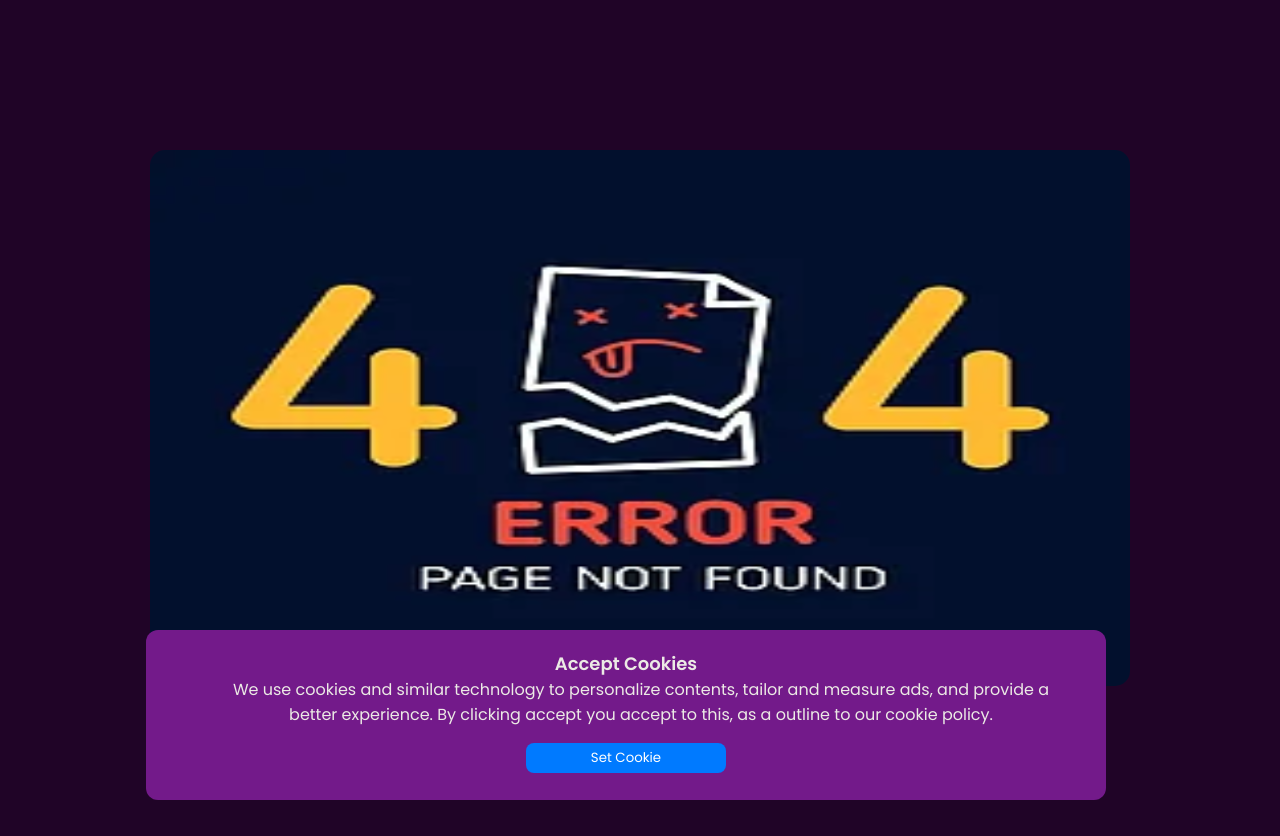
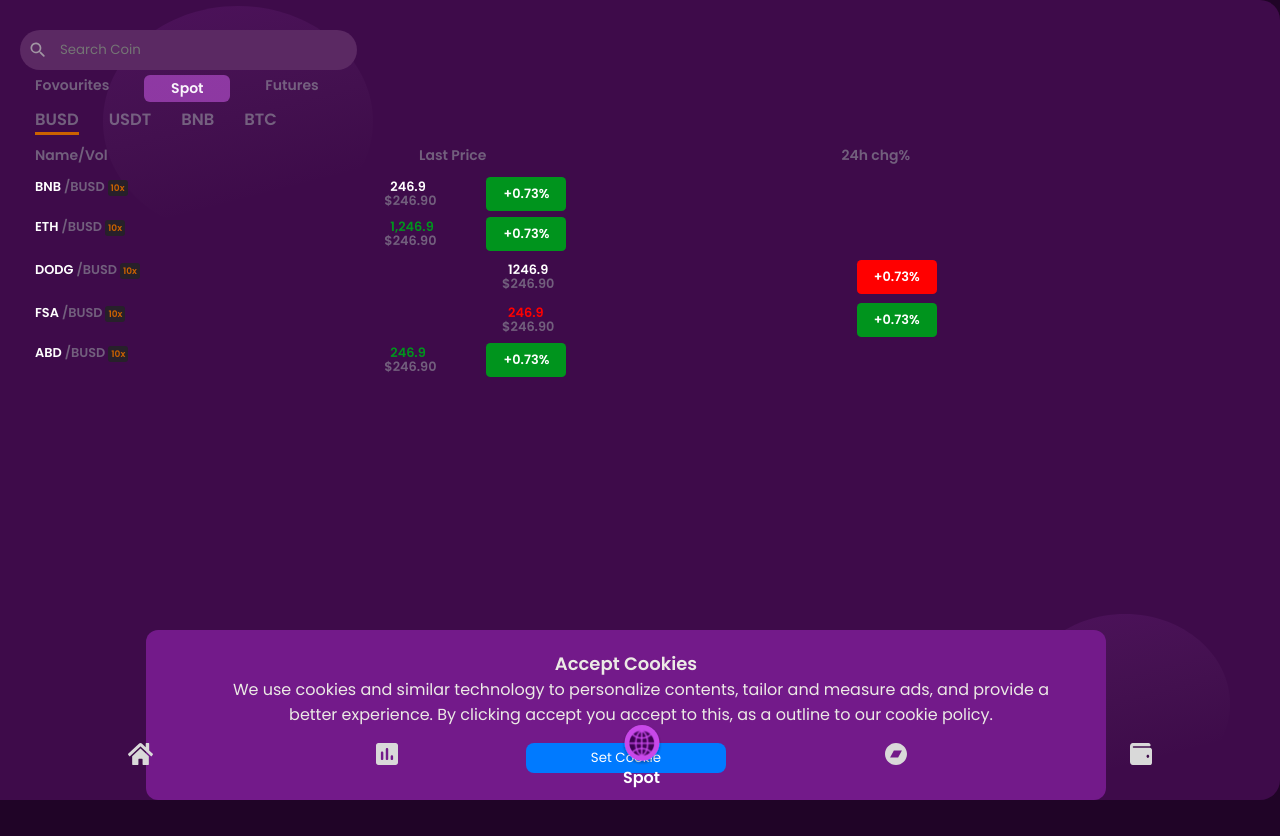
Before and after one commit to DCC-exchange/frontend, a React (Create React App) app: page /marketspot in a window 1280 px wide. After the commit the page ends 800 px from the top, so only its background shows below. Built offline with nearby package versions, Linux system fonts and the light colour scheme.

Commit message:
layout: adding bottom navigation bar

```diff
--- a/src/App.js
+++ b/src/App.js
@@ -23,6 +23,8 @@ import HomeRoute from "./components/HomeRoute";
 import Hot from "./pages/Hot";
 import Favourite from "./pages/Favourite";
 import Gainers from "./pages/Gainers";
+import BottomNav from "./components/BottomNav";
+import MarketSpot from "./pages/MarketSpot";
 
 
 
@@ -57,22 +59,30 @@ function App() {
         <Cookies />
       <Routes>
         <Route path="/" element={<Welcome />}></Route>
-        <Route path="/index" element={<Home />}>
-          <Route index path="hot" element={<Hot />}/>
+        {/* routes with the bottom navigation goes in here */}
+        <Route element={<BottomNav />}>
+        <Route path="index/" element={<Home />}>
+          <Route index element={<Hot />}/>
           <Route path="favourite" element={<Favourite />}/>
-          <Route path="hot" element={<Gainers />}/>
+          <Route path="gainers" element={<Gainers />}/>
+          <Route path="hot" element={<Hot />}/>
         </Route>
+        <Route path="market" element={<Market />}></Route>
+        <Route path="spot" element={<Spot />}></Route>
+        <Route path="marketspot" element={<MarketSpot />}></Route>
+        <Route path="wallet" element={<Wallet />}></Route>
+        </Route>
+        {/* routes with the bottom navigation goes in here */}
         <Route path="Otp" element={<Otp />}></Route>
         <Route path="*" element={<Error />}></Route>
-        <Route path="market" element={<Market />}></Route>
-        <Route path="spot" element={<Spot />}></Route>
+
         {/* <Route path="features" element={<Features />}></Route> */}
         <Route path="wallet" element={<Wallet />}></Route>
         <Route path="menu" element={<Menu />}></Route>
         <Route path="signup" element={<Signup />}></Route>
         <Route path="login" element={<Login />}></Route>
         <Route path="resetPassword" element={<ResetPassword/>}></Route>
-        <Route path="market" element={<Market />}></Route>
+
         <Route path="forgotPassword" element={<ForgotPassword />}></Route>
         {/* <Route path="features" element={<Features />}></Route> */}
         <Route path="wallet" element={<Wallet />}></Route>
--- /dev/null
+++ b/src/components/BottomNav.js
@@ -0,0 +1,37 @@
+import React from "react";
+import { Outlet, NavLink } from "react-router-dom";
+import './styles/bottomnav.css'
+import { ReactComponent as HomeIcon } from '../images/homedcc.svg'
+import {ReactComponent as LeaderBoardIcon} from '../images/leaderboarddcc.svg'
+import {ReactComponent as WalletIcon} from '../images/walletdcc.svg'
+import {ReactComponent as SpotIcon} from '../images/spotdcc.svg'
+import {ReactComponent as LogoIcon} from '../images/dccLogo.svg'
+export default function BottomNav() {
+    return (
+        <>
+        <div className="bottom-nav-wrapper">
+        <div className="bottom-nav">
+            <div>
+             <NavLink className={(({isActive}) => isActive ? 'bottom-nav-link-active' : '' )} to='index'>
+            <HomeIcon />
+            </NavLink>
+            <NavLink className={(({isActive}) => isActive ? 'bottom-nav-link-active' : '' )} to='market'>
+            <LeaderBoardIcon/>
+            </NavLink>
+            <NavLink className={(({isActive}) => isActive ? 'bottom-nav-link-active bottom-nav-spot' : 'bottom-nav-spot' )} to='marketspot'>
+            <LogoIcon/>
+            <p>Spot</p>
+            </NavLink>
+            <NavLink className={(({isActive}) => isActive ? 'bottom-nav-link-active' : '' )} to='spot'>
+            <SpotIcon />
+            </NavLink>
+            <NavLink className={(({isActive}) => isActive ? 'bottom-nav-link-active' : '' )} to='wallet'>
+            <WalletIcon />
+            </NavLink>
+            </div>
+        </div>
+        </div>
+        <Outlet />
+        </>
+    )
+}
--- a/src/components/HomeRoute.js
+++ b/src/components/HomeRoute.js
@@ -4,7 +4,6 @@ import { NavLink } from "react-router-dom";
 
 export default function HomeRoute() {
     return (
-    <div className="home-main-trade-wrapper">
     <div className="home-main-trade-display">
     <div className="home-main-trade-text">
       <NavLink className={(({isActive}) => isActive ? 'active' : 'normal')} to="favourite">Favourite</NavLink>
@@ -22,7 +21,5 @@ export default function HomeRoute() {
       <NavLink to="/login">Volume</NavLink>
     </div>
   </div>
-    <Outlet />
-  </div>
     )
 }
--- /dev/null
+++ b/src/components/styles/bottomnav.css
@@ -0,0 +1,38 @@
+.bottom-nav-wrapper {
+    width: 100%;
+    background-color: #200427;
+}
+.bottom-nav {
+    bottom: 0px;
+    position: fixed;
+    z-index: 200;
+    left: 50%;
+    width: 80%;
+    padding: 10px 20px;
+    transform: translateX(-50%);
+}
+
+.bottom-nav div {
+    display: flex;
+    align-items: center;
+    justify-content: space-between;
+}
+
+.bottom-nav-spot {
+    display: flex;
+    flex-direction: column;
+    align-items: center;
+    color: white;
+    font-weight: 600;
+}
+
+.bottom-nav-spot svg {
+    width: 40px;
+    height: 40px;
+}
+.bottom-nav-link-active.bottom-nav-spot svg g ellipse {
+    fill: #C848E9;
+}
+.bottom-nav-link-active svg path{
+    fill: #C848E9;
+}
--- a/src/index.css
+++ b/src/index.css
@@ -24,7 +24,9 @@ input[type="number"] {
   -moz-appearance: textfield;
 }
 
-
+.App {
+  position: relative;;
+}
 .mobile-preloader {
   position: fixed;
   top: 0;
--- a/src/pages/Home.js
+++ b/src/pages/Home.js
@@ -1,5 +1,5 @@
 import React from "react";
-import { NavLink } from "react-router-dom";
+import { NavLink, Outlet } from "react-router-dom";
 import { Swiper, SwiperSlide } from "swiper/react";
 
 import "./style/home.css";
@@ -184,8 +184,10 @@ export default function Home() {
           </div>
 
           {/* Home Routes */}
+          <div className="home-main-trade-wrapper">
           <HomeRoute />
-
+          <Outlet/>
+          </div>
           <div className="token-container">
             <div className="token-contents"></div>
           </div>
```
Also changed, not shown: src/images/leaderboarddcc.svg (added), 1 other file (tests, documents, lock files or other folders).
